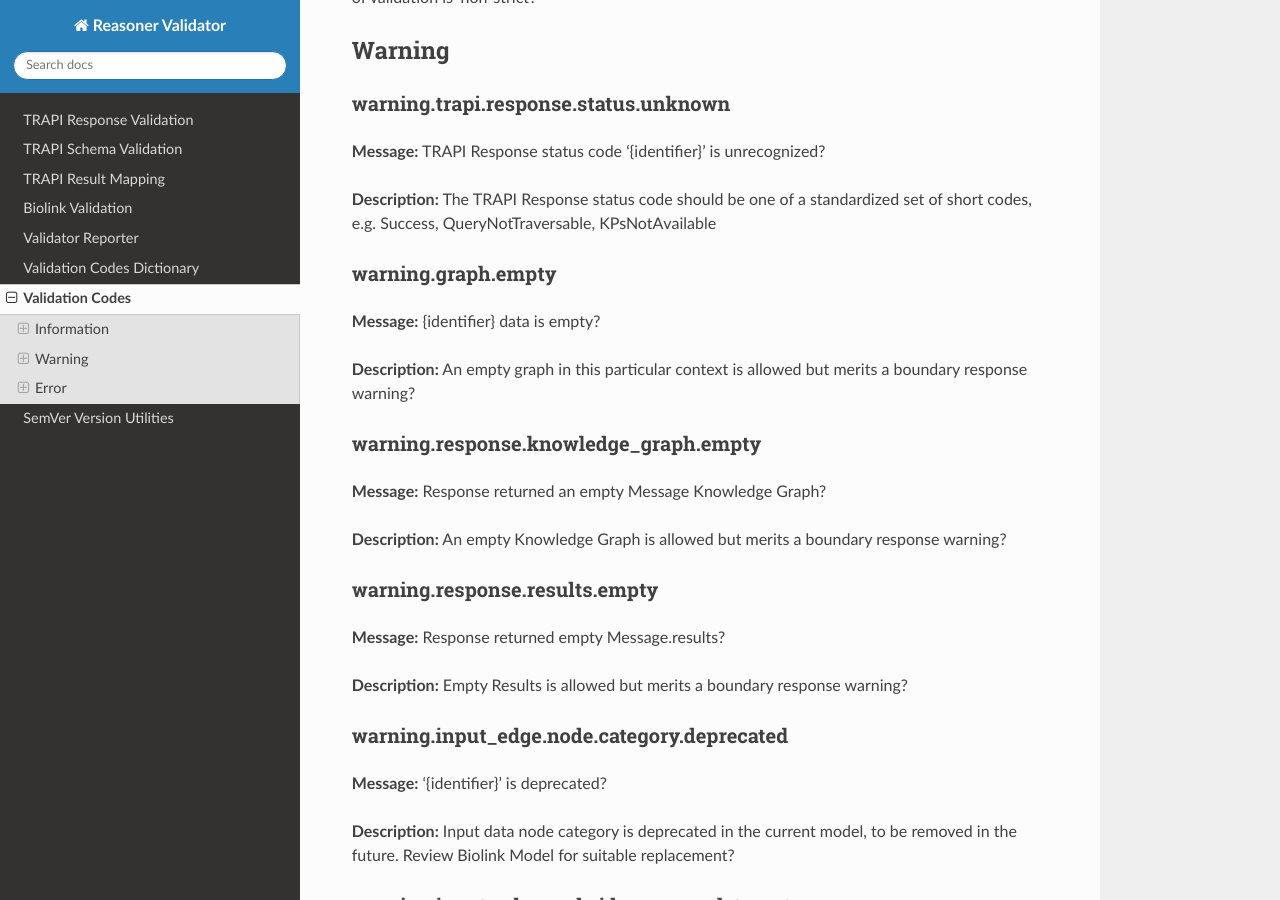
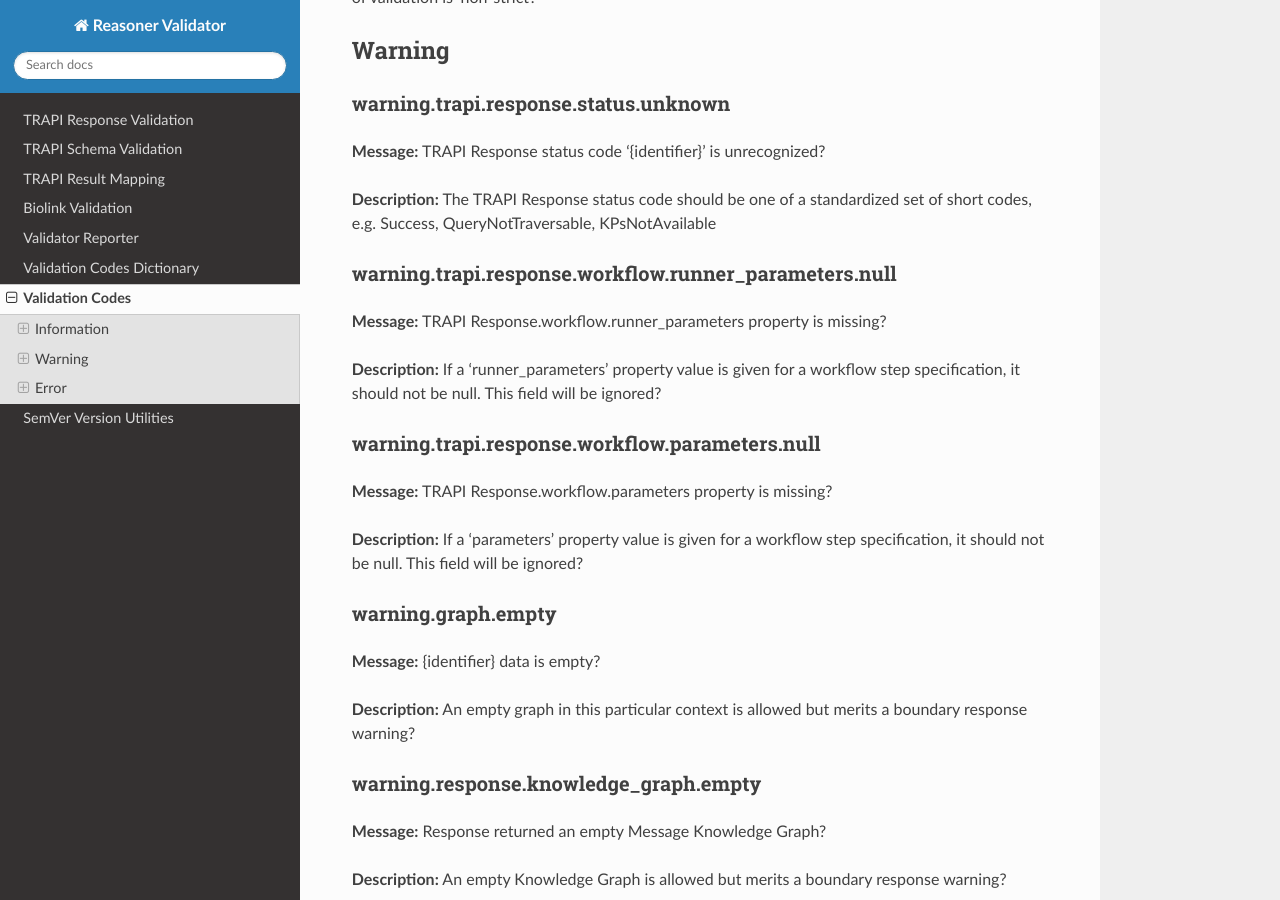
Before and after one commit to NCATSTranslator/reasoner-validator, a Sphinx documentation site: the page built from docs/validation_codes_dictionary.md, in a window 1280 px wide and 900 px high, scrolled down 2224 px. Built offline with Sphinx 7.4.7 and the Read the Docs theme 2.0.0, drawn with Linux system fonts in a browser that asks for light colours.

Commit message:
Fixed a couple of unit tests; uncommented the sanitization steps of the TRAPI workflow but report them with a new warning instead

```diff
--- a/docs/validation_codes_dictionary.md
+++ b/docs/validation_codes_dictionary.md
@@ -87,6 +87,18 @@
 **Message:** TRAPI Response status code '{identifier}' is unrecognized?
 
 **Description:** The TRAPI Response status code should be one of a standardized set of short codes, e.g. Success, QueryNotTraversable, KPsNotAvailable
+
+### warning.trapi.response.workflow.runner_parameters.null
+
+**Message:** TRAPI Response.workflow.runner_parameters property is missing?
+
+**Description:** If a 'runner_parameters' property value is given for a workflow step specification, it should not be null. This field will be ignored?
+
+### warning.trapi.response.workflow.parameters.null
+
+**Message:** TRAPI Response.workflow.parameters property is missing?
+
+**Description:** If a 'parameters' property value is given for a workflow step specification, it should not be null. This field will be ignored?
 
 ### warning.graph.empty
 
```
Also changed, not shown: reasoner_validator/__init__.py (+4 -47 lines), 2 other files.
